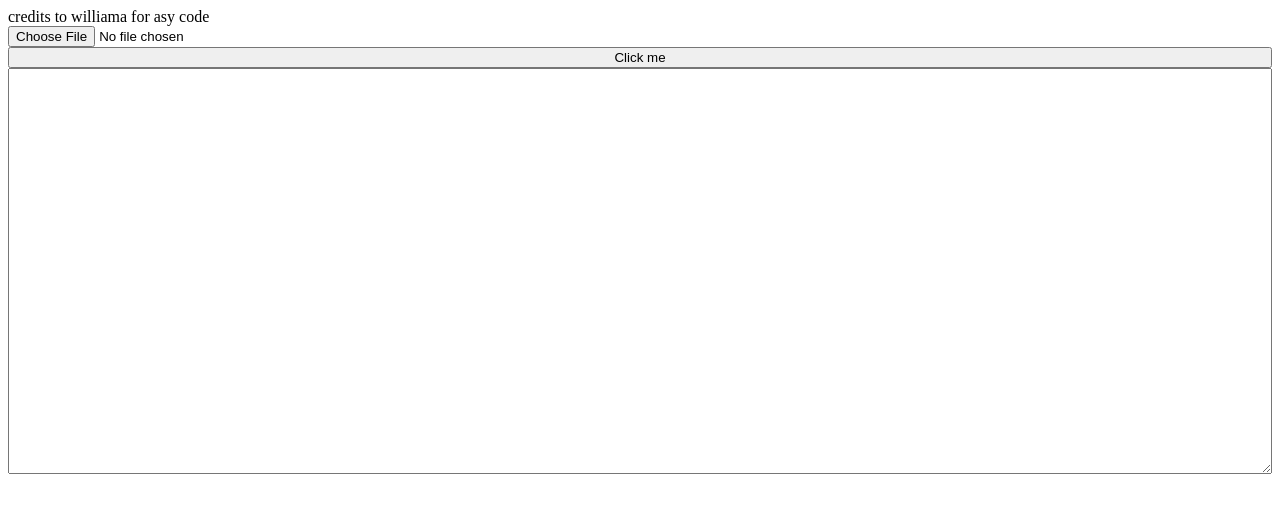
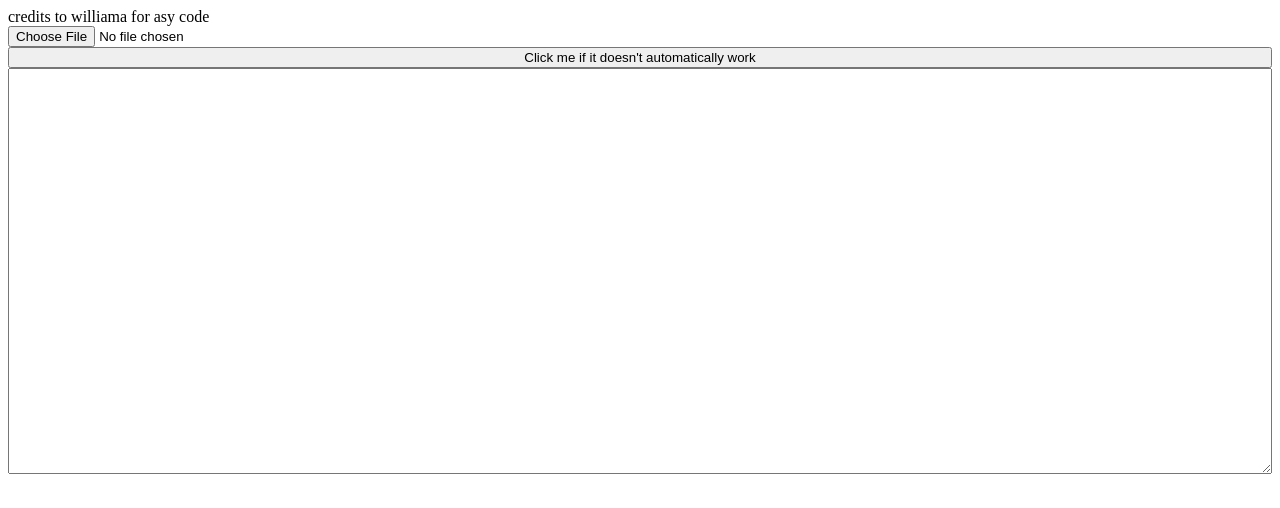
Before and after one commit to ChekinNooget/pixel-asy, a plain HTML site: page index.html in a window 1280 px wide. Drawn offline with Linux system fonts and the light colour scheme.

Commit message:
Update index.html

```diff
--- a/index.html
+++ b/index.html
@@ -10,9 +10,11 @@
   </head>
   <body>
     <!--<img src="nugget.jpg"></img>-->
-    <div>credits to williama for asy code</div>
+    <div class="head">credits to williama for asy code</div>
     <input type="file" accept="image/jpeg, image/png, image/jpg" />
-    <button onclick="colorButtonPressed()">Click me</button>
+    <button onclick="colorButtonPressed()">
+      Click me if it doesn't automatically work
+    </button>
     <div class="image-group">
       <output></output>
       <canvas
```
